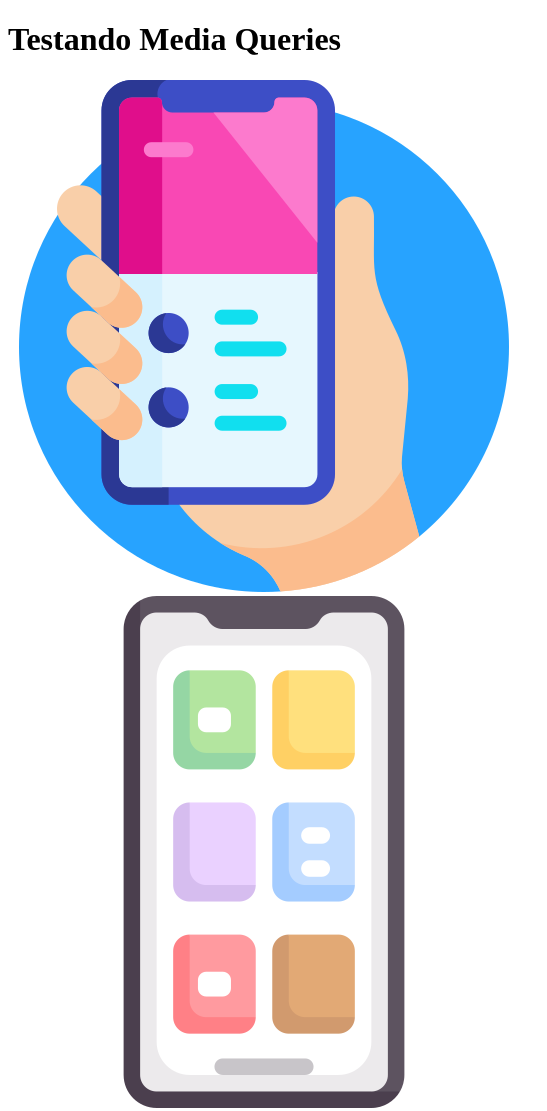
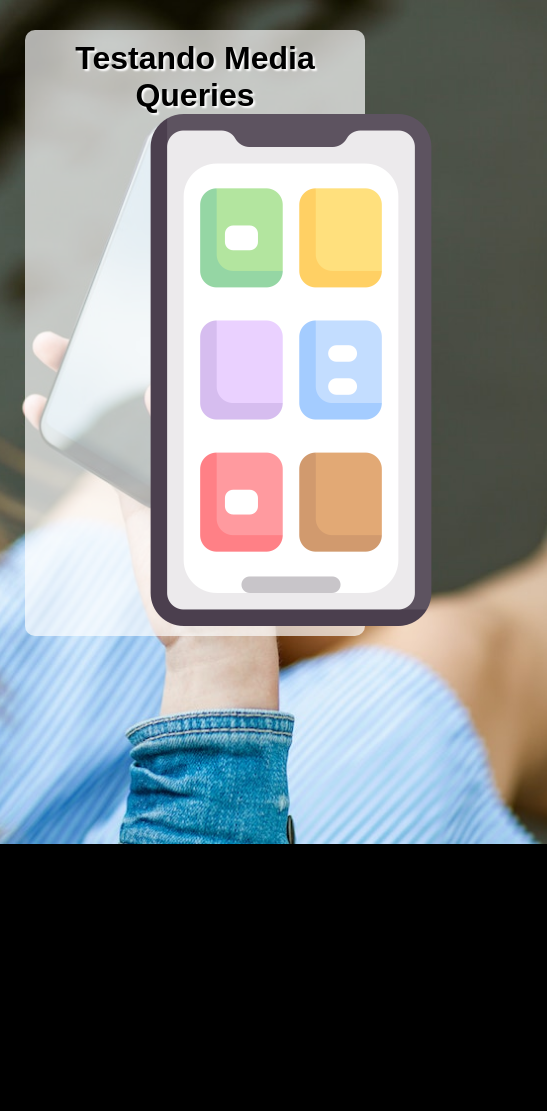
Before and after one commit to luizcarlosgp/media-queriess, a plain HTML site: page index.html in a window 390 px wide. Shown: the whole page, 547 px wide, since content can reach past the window. After the commit the page ends 844 px from the top, so only its background shows below. Drawn offline with Linux system fonts and the light colour scheme.

Commit message:
projeto "finalizado"

```diff
--- a/index.html
+++ b/index.html
@@ -4,11 +4,18 @@
     <meta charset="UTF-8">
     <meta http-equiv="X-UA-Compatible" content="IE=edge">
     <meta name="viewport" content="width=device-width, initial-scale=1.0">
+    <link rel="stylesheet" href="style/stylemedia.css" media="all">
+    <link rel="stylesheet" href="style/media-query.css">
     <title>Media Queries</title>
 </head>
 <body>
-    <h1>Testando Media Queries</h1>
-    <img src="./images/smartphone.png" alt="">
-    <img src="./images/mobile-app.png" alt="">
+
+    <main>
+        <h1>Testando Media Queries</h1>
+        <img src="./images/mobile-app.png" alt="" id="smartphone">
+        <img src="./images/desktop.png" alt="" id="desktop">
+        <img src="./images/ipad.png" alt="" id="tablet">
+    </main>
+
 </body>
 </html>
--- /dev/null
+++ b/style/media-query.css
@@ -0,0 +1,39 @@
+@charset "UTF-8";
+
+/* TODAS AS DEMAIS MÍDIAS */
+
+/* Typical Device Breakpoints
+Pequenas telas: até 600px
+Celular: 600px até 768px
+Tablet: 768px até 992px
+Desktop: 992px até 1200px
+Grandes telas: 1200px pra cima */
+
+@media print {
+
+}
+
+
+@media screen and (min-width: 600px) and (max-width: 768px) {
+}
+
+@media screen and (min-width: 768px) and (max-width: 992px) {
+    body {
+        background-image: url(../images/pexels-pixabay-221185.jpg);
+
+    }
+
+    img#smartphone {display: none;}
+    img#desktop {display: none;}
+    img#tablet {display: block;}
+}
+
+@media screen and (min-width: 992px) {
+    body {
+        background-image: url(../images/pexels-designecologist-1999463.jpg);
+    }
+
+    img#smartphone {display: none;}
+    img#desktop {display: block;}
+    img#tablet {display: none;}
+}
--- /dev/null
+++ b/style/stylemedia.css
@@ -0,0 +1,48 @@
+@charset "UTF-8";
+
+/* VERSÃO MOBILE FIRST */
+
+* {
+    font-family: Arial, Helvetica, sans-serif;
+    font-size: 1em;
+    margin: 0px;
+    padding: 0px;
+    box-sizing: border-box;
+}
+
+html {
+    height: 100vh;
+}
+
+body {
+    background: black url(../images/pexels-george-dolgikh-1310532.jpg) no-repeat;
+    background-size: cover;
+    background-position: center center;
+}
+
+main {
+    background-color: rgba(255, 255, 255, 0.684);
+    width: content;
+    margin: auto;
+    border-radius: 10px;
+    padding: 10px;
+    margin-top: 30px;
+    margin-left: 25px;
+    margin-right: 25px;
+}
+
+h1 {
+    text-align: center;
+    color: black;
+    text-shadow: 2px 2px 2px white;
+    font-size: 2em;
+}
+
+img {
+    display: block;
+    margin: auto;
+}
+
+img#smartphone {display: block;}
+img#desktop {display: none;}
+img#tablet {display: none;}
```
